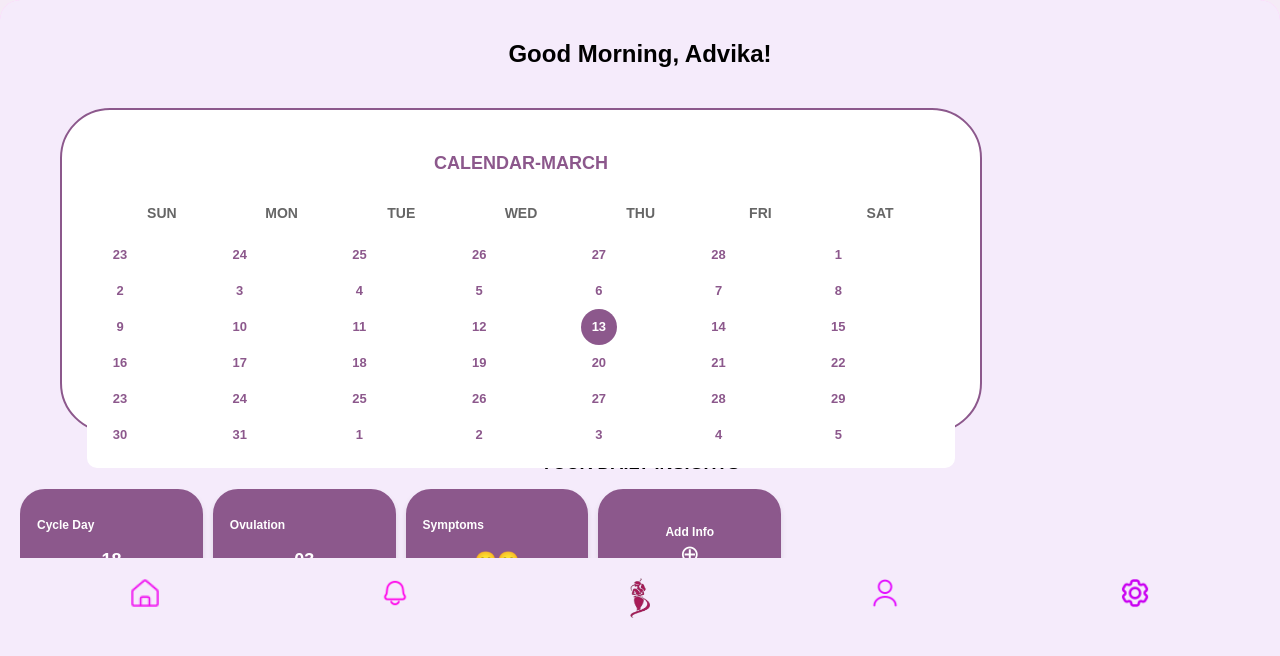
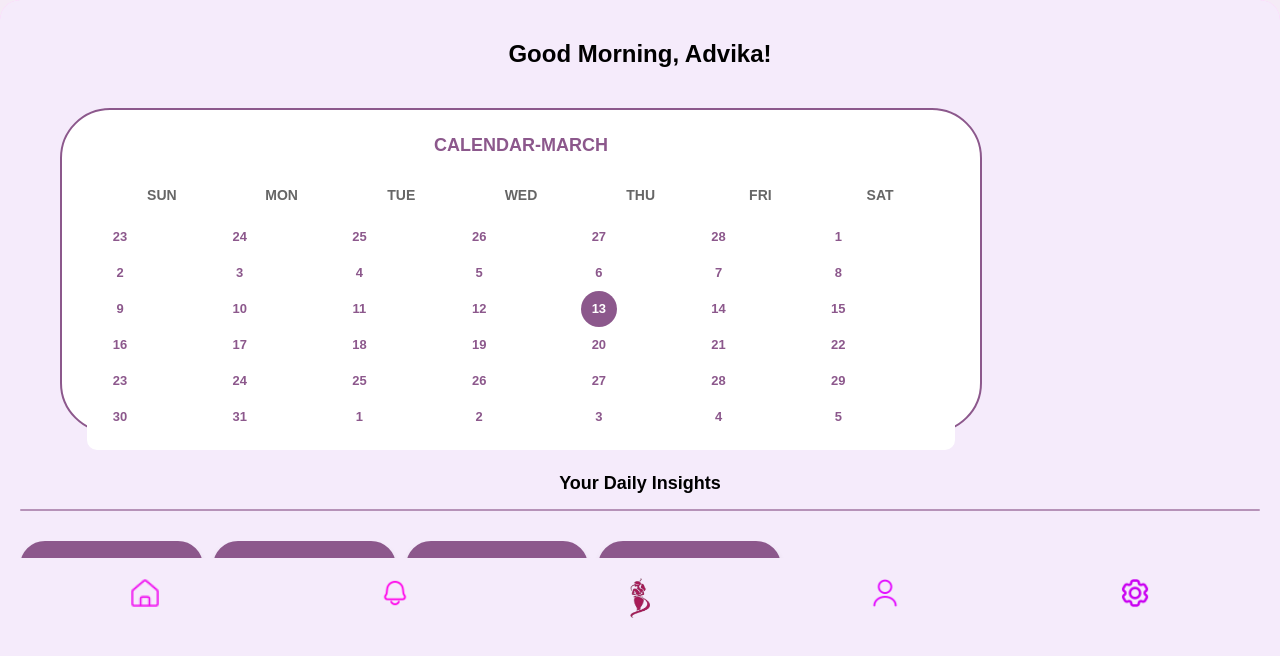
Before and after one commit to SivaG2002/period-tracker, a React (Create React App) app: page /home in a window 1280 px wide. Shown: the top 656 px of the page. Built offline with nearby package versions, Linux system fonts and the light colour scheme.

Commit message:
Update Home component: adjust SectionHeader margin and add separator for improved layout

```diff
--- a/src/pages/Home.js
+++ b/src/pages/Home.js
@@ -85,6 +85,7 @@ const SectionHeader = styled.h3`
   font-size: 18px;
   font-weight: bold;
   text-align: center;
+  margin-top: ${props => props.purple ? '0' : '40px'};
   margin-bottom: ${props => props.purple ? '10px' : '15px'};
   font-family: 'Delm Medium', sans-serif;
 `;
@@ -214,10 +215,22 @@ const Home = () => {
                   : null;
               }}
             />
+
           </CalendarContainer>
 
-          <SectionHeader>YOUR DAILY INSIGHTS</SectionHeader>
 
+          <SectionHeader>Your Daily Insights</SectionHeader>
+          <div
+          style={{
+            width: '100%',
+            height: '2px',
+            backgroundColor: '#8c588c',
+            opacity: 0.6,
+            borderRadius: '1px',
+            marginTop: '5px',
+            marginBottom: '30px'
+          }}
+        />
           <InsightsContainer>
             <InsightCard>
               <InsightLabel>Cycle Day</InsightLabel>
```
